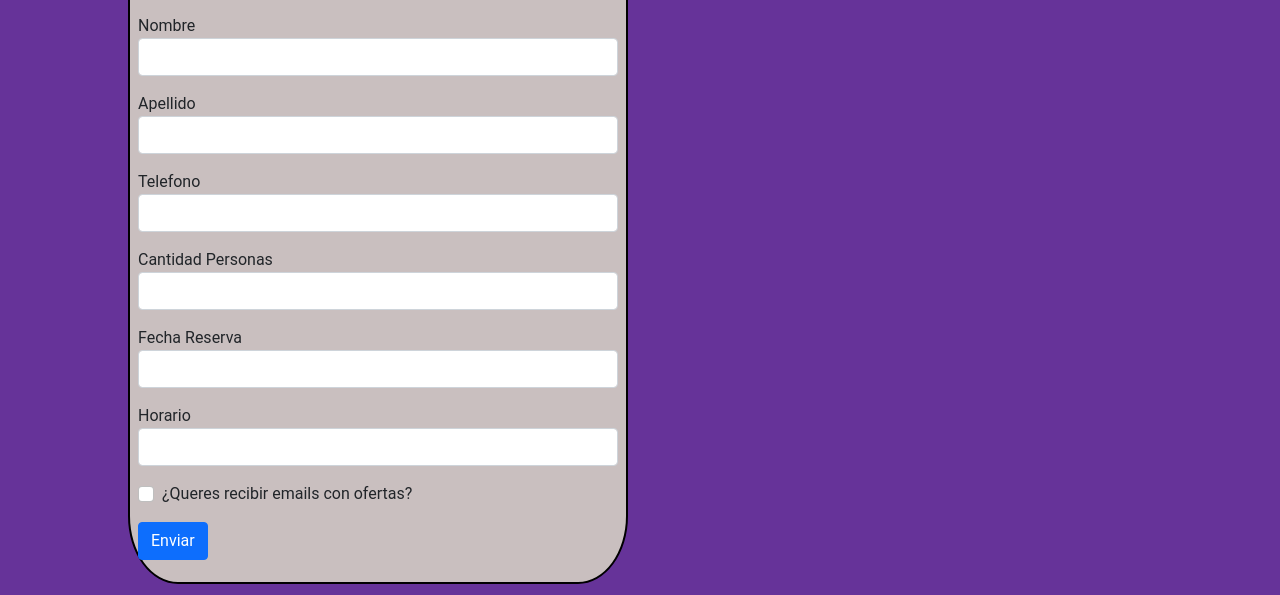
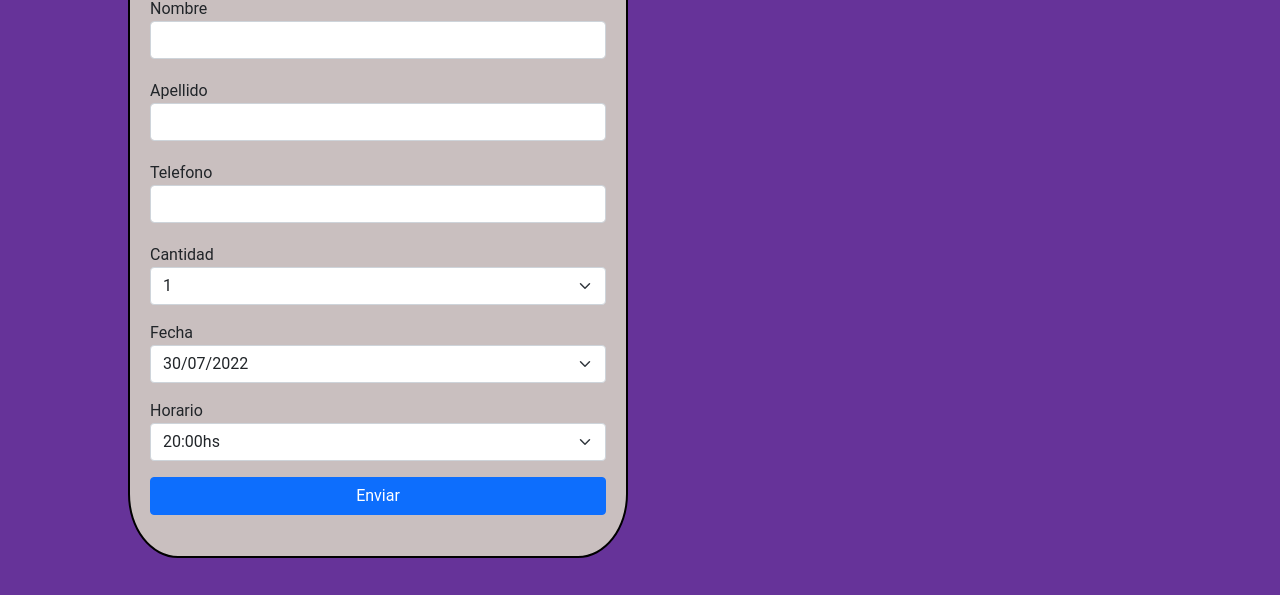
Before and after one commit to fpanicce/proyectoFinalJS-FrancoPanicce, a plain HTML site: page secciones/reservas.html in a window 1280 px wide. Shown: the part 202-797 px from the top of the page. Drawn offline with nearby package versions, Linux system fonts and the light colour scheme.

Commit message:
ajuste reservas

```diff
--- a/estilos.css
+++ b/estilos.css
@@ -289,26 +289,26 @@ footer h3{
 
 /* Agrego estilos a Reservas */
 
-main{
-    display: flex;
-    flex-wrap: wrap;
+.container-main{
+    display: grid;
     background-color: rebeccapurple;
-    height: 150vh;
-    margin-bottom: 2%;
+    height: 100vh;
+    grid-template-columns: 1fr;
+    grid-template-rows: 1fr;
+    grid-template-areas:
+    "seccion-formulario";
 }
 
 .seccion-formulario{
-    display: flex !important;
-    flex-direction: column !important;
-    justify-content: center !important;
-    height: 85vh !important;
+    grid-area: seccion-formulario;
+    height: 80vh;
     width: 80%;
     border: 2px solid black;
     border-radius: 10%;
-    position: fixed;
-    top: 10%;
+    position: relative;
     left: 10%;
-    margin-top: 2%;
+    right: 10%;
+    top: 15%;
     max-width: 500px;
     background-color: rgb(201, 191, 191);
 }
@@ -317,8 +317,16 @@ main{
     display: flex;
     flex-direction: row;
     justify-content: center;
-    margin: 2%;
-    padding: 2%;
+    margin: 5%;
+}
+
+#formulario{
+    display: flex !important;
+    flex-direction: column !important;
+    justify-content: center !important;
+    align-content: center !important;
+    justify-items: center;
+    height: 60vh;
 }
 
 .texto-reservas{
@@ -439,4 +447,5 @@ main{
 
     /* Media Query Reservanos */
 
+
 }
--- a/main.js
+++ b/main.js
@@ -2,47 +2,6 @@
 ScrollReveal().reveal('.dina', {delay: 50});
 ScrollReveal().reveal('#nuestra-carta', {delay: 50});
 
-
-/*
-//Hace tu reserva
-let diaReserva = prompt("Ingresa el día que queres reservar (dd/mm)")
-let cantidadReserva = Number(prompt("Ingresa la cantidad de personas"))
-const capacidadMaxima = 15
-let ocupacion = []
-let variableCheck = true
-
-let consistenciaFecha = (diaReserva) =>{
-    if(diaReserva.length != 5){
-        alert("Por favor asegurate de seleccionar una fecha con el formato dd/mm")
-        variableCheck = false
-    }
-}
-
-let checkCantidad = (cantidadReserva, capacidadMaxima) => {
-    if(cantidadReserva >= capacidadMaxima){
-        alert("Disculpa, pero no hacemos reservas para tanta gente")
-        variableCheck = false
-    }
-}
-
-let reservar = (diaReserva, cantidadReserva) => {
-    if(variableCheck == true){
-        ocupacion.push({dia: diaReserva, cantidad: cantidadReserva})
-        alert(`Tu reserva para el día ${diaReserva} fue realizada con exito`)
-    }
-}
-
-console.log(diaReserva.length)
-
-
-consistenciaFecha(diaReserva)
-console.log(variableCheck)
-checkCantidad(cantidadReserva, capacidadMaxima)
-reservar(diaReserva, cantidadReserva)
-
-console.log(ocupacion)
-
-*/
 
 //Form de contacto
 
@@ -55,6 +14,9 @@ const inputFecha = document.querySelector("#inputFecha")
 const inputHorario = document.querySelector("#inputHorario")
 
 const reservas = []
+const ocupacionMax = 15
+let disponibilidad = true
+
 
 class Reservar {
     constructor(nombre, apellido, telefono, cantidad, fecha, horario){
@@ -67,22 +29,49 @@ class Reservar {
     }
 }
 
-console.log(reservas)
+//Funcion para contar chequear capacidad
+function sumarOcupacion(arrayPrueba, fechaCapacidad, horarioCapacidad){
+    let ocupacion = 0
+    for(let i = 0; i < arrayPrueba.length; i++){
+        if(arrayPrueba[i].fecha == fechaCapacidad && arrayPrueba[i].horario == horarioCapacidad){
+            ocupacion = ocupacion + arrayPrueba[i].cantidad
+        }
+    }
+    if(ocupacion <= ocupacionMax){
+        disponibilidad = true
+    }else{
+        disponibilidad = false
+    }
+    return disponibilidad
+}
+
+
+
+
 
 formulario.onsubmit = (event) =>{
     event.preventDefault()
     console.log(event)
-    reservas.push(new Reservar(inputNombre.value, inputApellido.value, inputTelefono.value, inputCantidad.value, inputFecha.value, inputHorario.value))
+    //Hago el push y el pop para que se ejecute la funcion sumarOcupacion y haga bien la validacion despues
+    reservas.push(new Reservar(inputNombre.value, inputApellido.value, inputTelefono.value, Number(inputCantidad.value), inputFecha.value, inputHorario.value))
+    sumarOcupacion(reservas, inputFecha.value, inputHorario.value)
+    reservas.pop()
+    //Check de Vacios y Capacidad
+    if(inputNombre.value.length == 0 || inputNombre.value === `Por favor ingresa un nombre` ){
+        inputNombre.value = `Por favor ingresa un nombre`
+        inputNombre.style.color = "red"
+    }else if(inputApellido.value.length == 0 || inputApellido.value === `Por favor ingresa un apellido`){
+        inputApellido.value = `Por favor ingresa un apellido`
+        inputApellido.style.color = "red"
+    }else if(inputTelefono.value.length == 0 || inputTelefono.value === `Por favor ingresa un telefono`){
+        inputTelefono.value = `Por favor ingresa un telefono`
+        inputTelefono.style.color = "red"
+    }else if(disponibilidad == true){
+        reservas.push(new Reservar(inputNombre.value, inputApellido.value, inputTelefono.value, Number(inputCantidad.value), inputFecha.value, inputHorario.value))
+        alert(`Gracias ${inputNombre.value} por tu reserva`)
+    }else{
+        alert(`Perdon pero ya estamos llenos el día ${inputFecha.value} a las ${inputHorario.value}`)
+    }
+
     console.log(reservas)
 }
-
-/*
-this.apellido = apellido;
-        this.telefono = telefono;
-        this.cantidad = cantidad;
-        this.fecha = fecha;
-        this.horario = horario;
-
-constructor(nombre, apellido, telefono, cantidad, fecha, horario)
-
-*/
--- a/secciones/reservas.html
+++ b/secciones/reservas.html
@@ -45,7 +45,7 @@
         <div class="titulo-formulario">
           <h1>¿Venis a tomar un Vinito?</h1>
         </div>
-        <form id="formulario">
+        <form id="formulario" class="container-fluid">
           <div class="mb-3 mx-2">
             <label for="inputNombre" class="form-nombre">Nombre</label>
             <input type="text" class="form-control" id="inputNombre" aria-describedby="name">
@@ -62,23 +62,43 @@
             <div id="telefono" class="form-text"></div>
           </div>
           <div class="mb-3 mx-2">
-            <label for="inputCantPersonas" class="form-cantidad">Cantidad Personas</label>
-            <input type="number" class="form-control" id="inputCantPersonas" aria-describedby="cantPersonas">
-            <div id="cantPersonas" class="form-text"></div>
+            <label for="inputCantidad" class="form-cantidad">Cantidad</label>
+            <select class="form-select" type = "number" aria-label="Default select example" id="inputCantPersonas">
+              <option value= 1 >1</option>
+              <option value= 2 >2</option>
+              <option value= 3 >3</option>
+              <option value= 4 >4</option>
+              <option value= 5 >5</option>
+              <option value= 6 >6</option>
+              <option value= 7 >7</option>
+              <option value= 8 >8</option>
+              <option value= 9 >9</option>
+              <option value= 10 >10</option>
+              <option value= 11 >11</option>
+              <option value= 12 >12</option>
+              <option value= 13 >13</option>
+              <option value= 14 >14</option>
+              <option value= 15 >15</option>
+            </select>
           </div>
           <div class="mb-3 mx-2">
-            <label for="inputFecha" class="form-fecha">Fecha Reserva</label>
-            <input type="text" class="form-control" id="inputFecha" aria-describedby="fecha">
-            <div id="fecha" class="form-text"></div>
+            <label for="inputFecha" class="form-fecha">Fecha</label>
+            <select class="form-select" type = "text" aria-label="Default select example" id="inputFecha">
+              <option value= "30/07/2022" >30/07/2022</option>
+              <option value= "31/07/2022" >31/07/2022</option>
+            </select>
           </div>
           <div class="mb-3 mx-2">
-            <label for="inputHorario" class="form-">Horario</label>
-            <input type="text" class="form-control" id="inputHorario" aria-describedby="horario">
-            <div id="horario" class="form-text"></div>
-          </div>
-          <div class="mb-3 mx-2 form-check">
-            <input type="checkbox" class="form-check-input" id="exampleCheck1">
-            <label class="form-check-label" for="exampleCheck1">¿Queres recibir emails con ofertas?</label>
+            <label for="inputHorario" class="form-horario">Horario</label>
+            <select class="form-select" type = "text" aria-label="Default select example" id="inputHorario">
+              <option value= "20:00hs" >20:00hs</option>
+              <option value= "20:30hs" >20:30hs</option>
+              <option value= "21:00hs" >21:00hs</option>
+              <option value= "21:30hs" >21:30hs</option>
+              <option value= "22:00hs" >22:00hs</option>
+              <option value= "22:30hs" >22:30hs</option>
+              <option value= "23:00hs" >23:00hs</option>
+            </select>
           </div>
           <input type="submit" class="btn btn-primary mx-2" value="Enviar" id="submit">
         </form>
```
